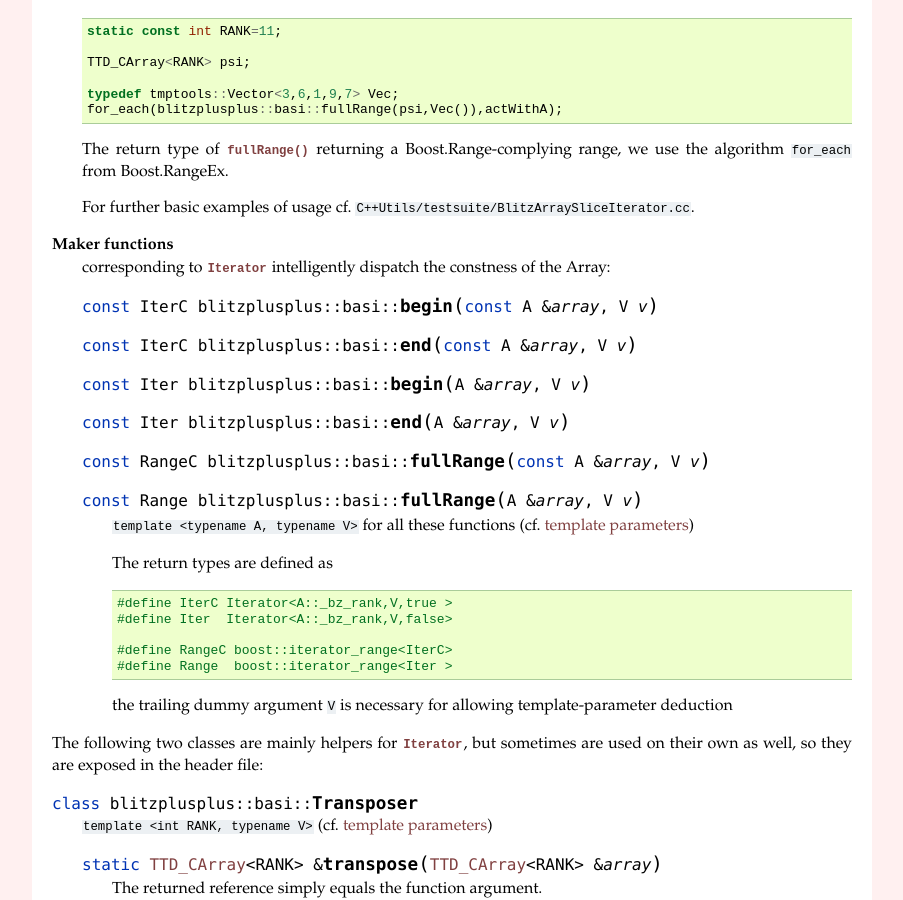
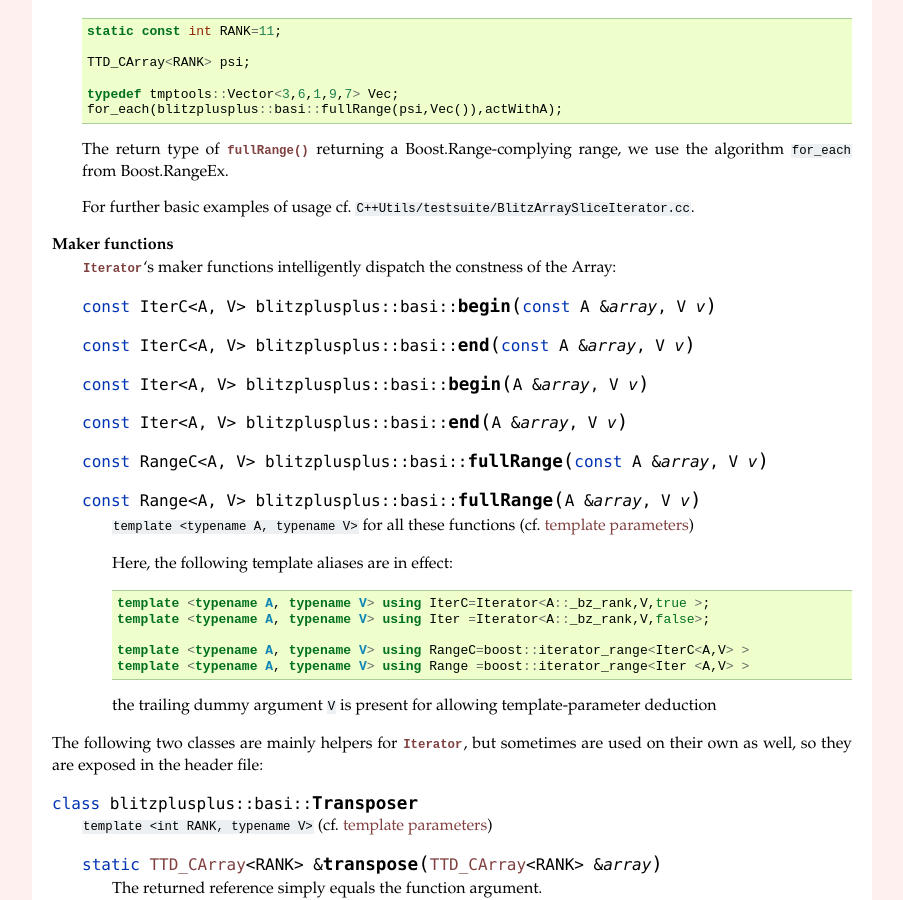
Before and after one commit to vukics/cppqed, a Sphinx documentation site: the page built from doc/multiarray.rst, in a window 1280 px wide and 900 px high, scrolled down 2432 px. Shown: the whole window, without its empty margins (198-1101 px from the left). Built offline with Sphinx 7.4.7, drawn with Linux system fonts in a browser that asks for light colours; formulas are drawn with MathJax 3; some of the changed text lies outside the part shown.

```diff
--- a/doc/multiarray.rst
+++ b/doc/multiarray.rst
@@ -19,7 +19,7 @@ First we introduce basic definitions about the algebra of composite quantum syst
 
 The number of elementary Hilbert spaces (the number of quantum numbers of the system) is referred to throughout as the *rank* or *arity* (un\ *ary*, bin\ *ary*, tern\ *ary*, quatern\ *ary*, etc.) of the system.
 
-Via an example we define *state-vector slices*
+Via an example we define *state-vector slices:*
 
 .. math::
   :label: stateVectorSlices
@@ -33,7 +33,7 @@ Slicing is fully recursive in that a state-vector slice behaves exactly as a sta
 
   \braket\iota\Psi=\braket{\iota_1,\iota_3,\iota_6,\iota_7,\iota_9}{\Psi^{\avr{1,3,6,7,9}}(\iota_0,\iota_2,\iota_4,\iota_5,\iota_8,\iota_{10},\dots)}
 
-Via an example we define *canonical operator extensions*
+Via an example we define *canonical operator extensions:*
 
 .. math::
   :label: canonicalOperatorExtensions
@@ -159,31 +159,31 @@ The name of the namespace stands for BlitzArraySliceIterator.
 .. _basiMakers:
 
 **Maker functions**
-  corresponding to :class:`~blitzplusplus::basi::Iterator` intelligently dispatch the constness of the Array:
+  :class:`~blitzplusplus::basi::Iterator`\ 's maker functions intelligently dispatch the constness of the Array:
 
-  .. function:: const IterC blitzplusplus::basi::begin(const A& array, V v)
+  .. function:: const IterC<A,V> blitzplusplus::basi::begin(const A& array, V v)
 
-  .. function:: const IterC blitzplusplus::basi::end  (const A& array, V v)
+  .. function:: const IterC<A,V> blitzplusplus::basi::end  (const A& array, V v)
 
-  .. function:: const Iter  blitzplusplus::basi::begin(      A& array, V v)
+  .. function:: const Iter<A,V>  blitzplusplus::basi::begin(      A& array, V v)
 
-  .. function:: const Iter  blitzplusplus::basi::end  (      A& array, V v)
+  .. function:: const Iter<A,V>  blitzplusplus::basi::end  (      A& array, V v)
 
-  .. function:: const RangeC blitzplusplus::basi::fullRange(const A& array, V v)
+  .. function:: const RangeC<A,V> blitzplusplus::basi::fullRange(const A& array, V v)
 
-  .. function:: const Range  blitzplusplus::basi::fullRange(      A& array, V v)
+  .. function:: const Range<A,V>  blitzplusplus::basi::fullRange(      A& array, V v)
 
     ``template <typename A, typename V>`` for all these functions (cf. :ref:`template parameters <basiTemplates>`)
 
-    The return types are defined as ::
+    Here, the following template aliases are in effect::
 
-      #define IterC Iterator<A::_bz_rank,V,true >
-      #define Iter  Iterator<A::_bz_rank,V,false>
+      template <typename A, typename V> using IterC=Iterator<A::_bz_rank,V,true >;
+      template <typename A, typename V> using Iter =Iterator<A::_bz_rank,V,false>;
 
-      #define RangeC boost::iterator_range<IterC>
-      #define Range  boost::iterator_range<Iter >
+      template <typename A, typename V> using RangeC=boost::iterator_range<IterC<A,V> >
+      template <typename A, typename V> using Range =boost::iterator_range<Iter <A,V> >
 
-    the trailing dummy argument ``V`` is necessary for allowing template-parameter deduction
+    the trailing dummy argument ``V`` is present for allowing template-parameter deduction
 
 
 The following two classes are mainly helpers for :class:`~blitzplusplus::basi::Iterator`, but sometimes are used on their own as well, so they are exposed in the header file:
--- /dev/null
+++ b/doc/templateArgumentDefinition.py
@@ -0,0 +1,14 @@
+#! /usr/bin/env python
+# -*- coding: utf-8 -*-
+import sys
+
+file=open(sys.argv[1],'r')
+
+text=file.read()
+
+file.close()
+
+text=text.replace('''Note</p>
+<p>Template argument definitions:</p>''','Template argument definitions</p>')
+
+open(sys.argv[1],'w').write(text)
```
Also changed, not shown: other parts of doc/multiarray.rst (+2 -2 lines), doc/multiarrayImplementation.rst (+6 -2 lines), doc/multiarrayImplementationMetaProgramming.rst (added, +11 -0 lines), 2 other files.
